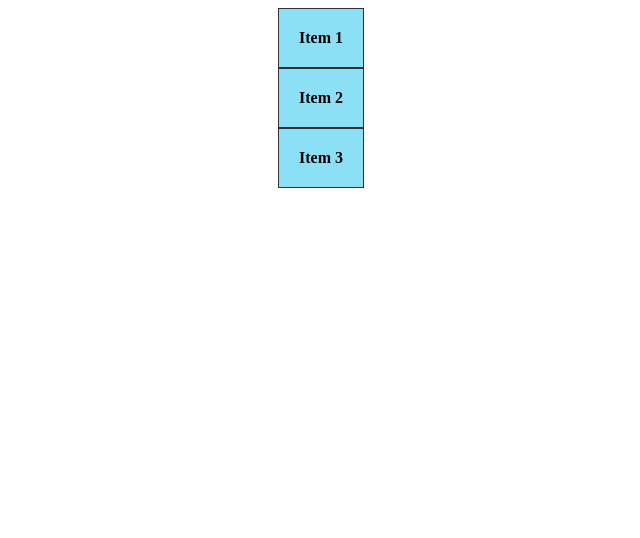
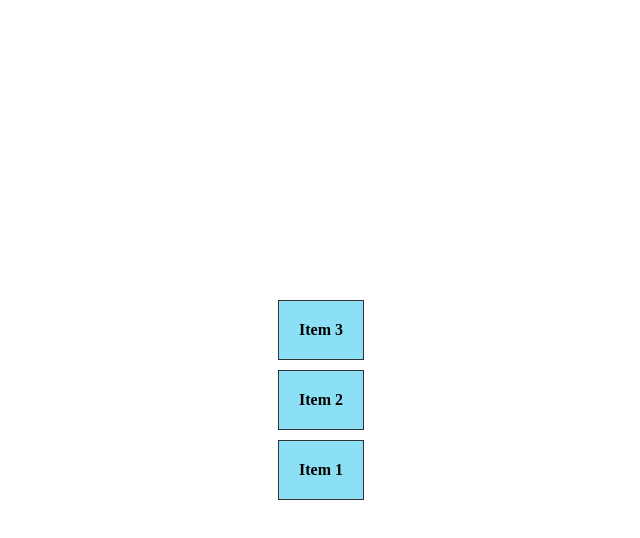
Before and after one commit to RajashreRajesware/Mini-Task, a plain HTML site: page 002_Task13.html in a window 1280 px wide. Shown: the whole page, without its empty margins (319-959 px from the left). Drawn offline with Linux system fonts and the light colour scheme.

Commit message:
Update 002_Task13.html

```diff
--- a/002_Task13.html
+++ b/002_Task13.html
@@ -1,26 +1,29 @@
 <!DOCTYPE html>
 <html lang="en">
 <head>
-    <meta charset="UTF-8">
-    <meta name="viewport" content="width=device-width, initial-scale=1.0">
-    <title>Document</title>
+  <meta charset="UTF-8" />
+  <meta name="viewport" content="width=device-width, initial-scale=1.0"/>
+  <title>Flex Column Reverse Example</title>
   <style>
-        body{
+    body {
       display: flex;
       justify-content: center;
       align-items: center;
+      height: 100vh;
+      margin: 0;
+    }
 
+    .container {
+      display: flex;
+      flex-direction: column-reverse;
     }
-    .container {
 
-      flex-direction: column-reverse;
-
-    }
     .item {
       padding: 20px;
       background-color: #8be0f5;
       border: 1px solid #333;
       font-weight: bold;
+      margin: 5px;
     }
   </style>
 </head>
```
Lines whose indentation alone changed are shown as unchanged.
